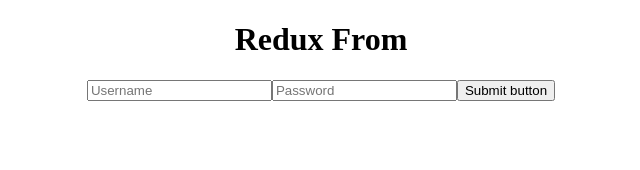
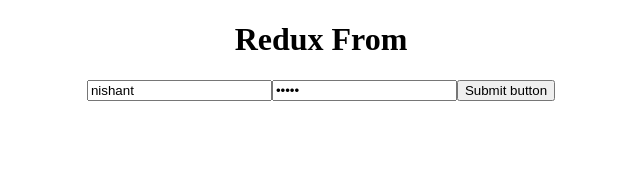
Before and after one commit to Danske-React/Redux-counter, a React (Create React App) app in the folder redux-from/: page / in a window 1280 px wide. Shown: the top 170 px of the page, without its empty margins (319-959 px from the left). Built offline with nearby package versions, Linux system fonts and the light colour scheme.

Commit message:
completed pre population in redux-forms

```diff
--- a/redux-from/src/App.js
+++ b/redux-from/src/App.js
@@ -3,19 +3,24 @@ import './App.css';
 import React from 'react';
 import LoginForm from './components/LoginForm';
 class App extends React.Component {
+
   submit = values => {
-    window.alert (JSON.stringify(values))
+    console.log(values);
+    window.alert(JSON.stringify(values))
   }
-
+  getInitialValues() {
+    return {
+      username:'nishant',
+      password:'hello'
+    };
+  }
   render() {
     return (
       <div className="App">
-       <h1>Redux From</h1>
-       <LoginForm onSubmit={this.submit}/>
-
+        <h1>Redux From</h1>
+        <LoginForm onSubmit={this.submit} initialValues={this.getInitialValues()} />
       </div>
     );
   }
 }
-
 export default App;
--- /dev/null
+++ b/redux-from/src/components/Field/index.js
@@ -0,0 +1,7 @@
+import React from "react";
+
+export const myInput = props => {
+    return (
+        <input {...props.input} type={props.type} placeholder={props.placeholder}></input>
+    )
+}
--- a/redux-from/src/components/LoginForm/index.js
+++ b/redux-from/src/components/LoginForm/index.js
@@ -1,13 +1,13 @@
 import React from "react";
 import { Field, reduxForm } from "redux-form";
-
+import { myInput } from "../Field";
 class LoginForm extends React.Component {
     render() {
         const { handleSubmit } = this.props;
         return (
             <form onSubmit={handleSubmit}>
-                <Field name="username" component="input" type="text" placeholder="Username" />
-                <Field name="password" component="input" type="password" placeholder="Password" />
+                <Field name="username" component={myInput} type="text" placeholder="Username" />
+                <Field name="password" component={myInput} type="password" placeholder="Password" />
                 <button type="submit" lable="Submit" >Submit button </button>
             </form>
         )
```
